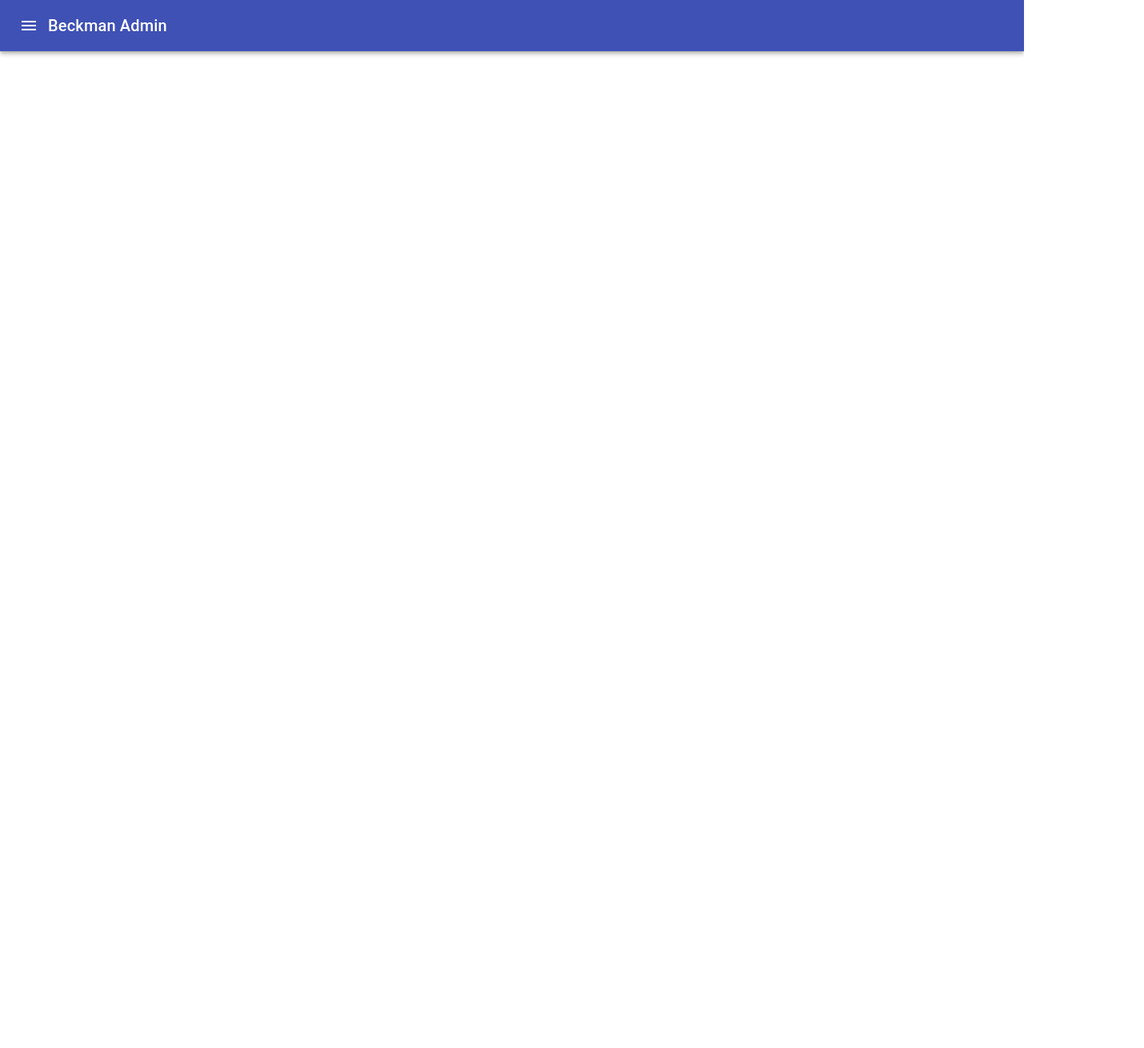
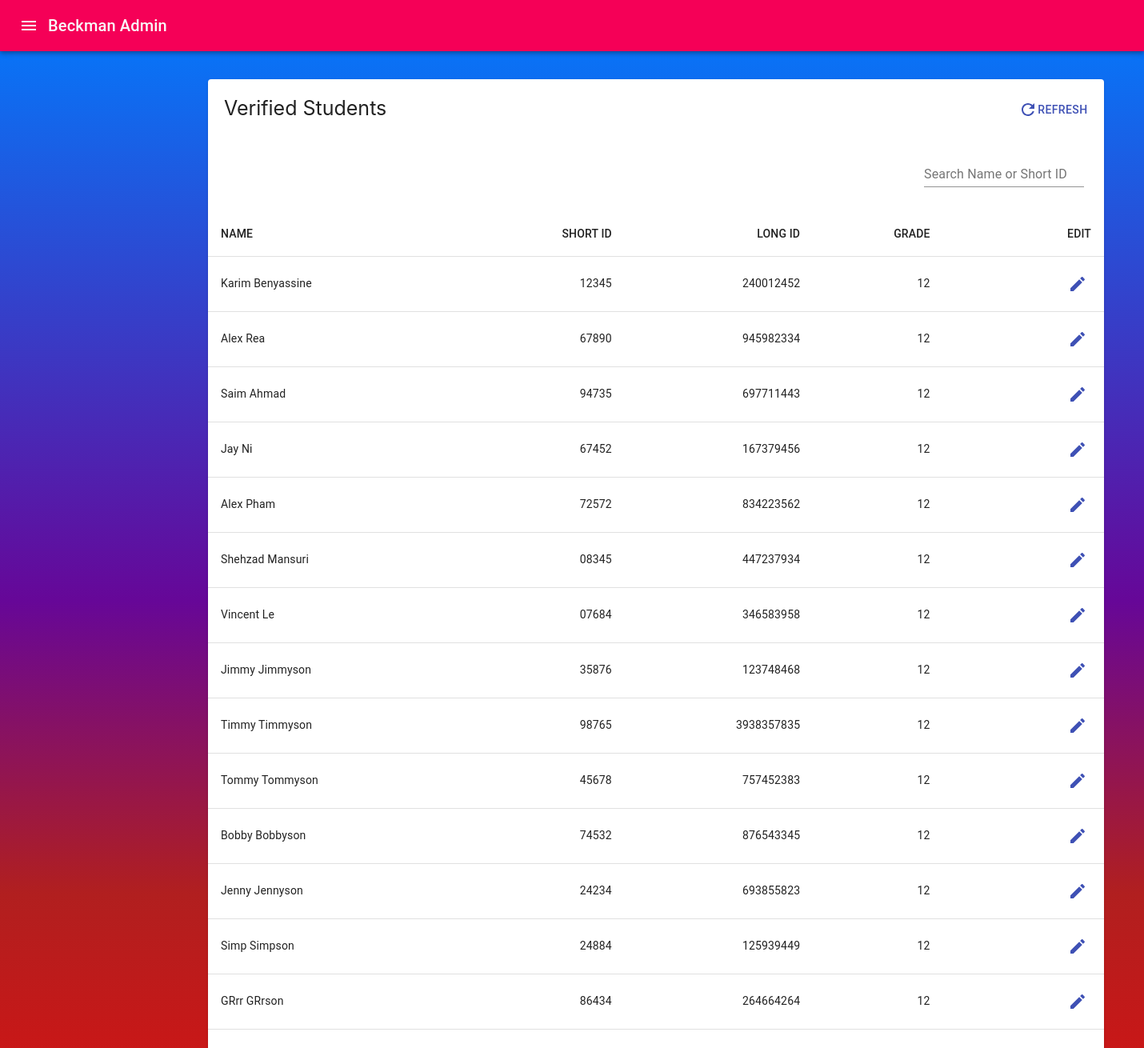
Before and after one commit to KarimBenyassine1/Beckman-High-School-Admin-App, a React (Create React App) app: page /dashboard in a window 1280 px wide. Shown: the top 1310 px of the page at 80% size, 1430 px wide, since content can reach past the window. Before the commit the page ends 800 px from the top, so only its background shows below. Built offline with nearby package versions, Linux system fonts and the light colour scheme.

Commit message:
second push

```diff
--- a/package.json
+++ b/package.json
@@ -5,7 +5,7 @@
   "dependencies": {
     "@material-ui/core": "^4.9.5",
     "@material-ui/icons": "^4.9.1",
-    "@material-ui/lab": "^4.0.0-alpha.45",
+    "@material-ui/lab": "^4.0.0-alpha.46",
     "@testing-library/jest-dom": "^4.2.4",
     "@testing-library/react": "^9.5.0",
     "@testing-library/user-event": "^7.2.1",
--- /dev/null
+++ b/src/components/Dashboard/Dashboard.css
@@ -0,0 +1,26 @@
+.verifycard{
+    position:relative;
+    left:260px;
+    top: 35px;
+    width: 1120px;
+    height: 1310px;
+}
+.backgroundDash{
+    width:1430px;
+    height: 1470px;
+    background: rgb(219,17,17);
+    background: linear-gradient(0deg, rgba(219,17,17,1) 0%, rgba(177,31,31,1) 24%, rgba(102,7,152,1) 49%, rgba(0,125,255,1) 100%);
+}
+
+.p{
+    font-size: 25px;
+    position: relative;
+    left: 20px;
+    bottom:5px
+}
+
+.text{
+    position: relative;
+    left: 895px;
+    width: 200px;
+}
--- a/src/components/Dashboard/Dashboard.js
+++ b/src/components/Dashboard/Dashboard.js
@@ -1,13 +1,188 @@
 import React from 'react';
 import Menu from "../Menu"
+import Card from '@material-ui/core/Card';
+import "./Dashboard.css"
+import Button from '@material-ui/core/Button';
+import RefreshIcon from '@material-ui/icons/Refresh';
+import TextField from '@material-ui/core/TextField';
+import TableBody from '@material-ui/core/TableBody';
+import TableContainer from '@material-ui/core/TableContainer';
+import Table from '@material-ui/core/Table';
+import TableCell from '@material-ui/core/TableCell';
+import TableHead from '@material-ui/core/TableHead';
+import TableRow from '@material-ui/core/TableRow';
+import EditIcon from '@material-ui/icons/Edit';
+import Pagination from '@material-ui/lab/Pagination';
+
 
 class Dashboard extends React.Component {
-    render(){
+    constructor(props){
+        super(props)
+
+        this.state = {
+            students: [
+                {
+                    name: "Karim Benyassine",
+                    shortId: "12345",
+                    longId: '240012452',
+                    grade: "12"
+                },
+                {
+                    name: "Alex Rea",
+                    shortId: "67890",
+                    longId: '945982334',
+                    grade: "12"
+                },
+                {
+                    name: "Saim Ahmad",
+                    shortId: "94735",
+                    longId: '697711443',
+                    grade: "12"
+                },
+                {
+                    name: "Jay Ni",
+                    shortId: "67452",
+                    longId: '167379456',
+                    grade: "12"
+                },
+                {
+                    name: "Alex Pham",
+                    shortId: "72572",
+                    longId: '834223562',
+                    grade: "12"
+                },
+                {
+                    name: "Shehzad Mansuri",
+                    shortId: "08345",
+                    longId: '447237934',
+                    grade: "12"
+                },
+                {
+                    name: "Vincent Le",
+                    shortId: "07684",
+                    longId: '346583958',
+                    grade: "12"
+                },
+                {
+                    name: "Jimmy Jimmyson",
+                    shortId: "35876",
+                    longId: '123748468',
+                    grade: "12"
+                },
+                {
+                    name: "Timmy Timmyson",
+                    shortId: "98765",
+                    longId: '3938357835',
+                    grade: "12"
+                },
+                {
+                    name: "Tommy Tommyson",
+                    shortId: "45678",
+                    longId: '757452383',
+                    grade: "12"
+                },
+                {
+                    name: "Bobby Bobbyson",
+                    shortId: "74532",
+                    longId: '876543345',
+                    grade: "12"
+                },
+                {
+                    name: "Jenny Jennyson",
+                    shortId: "24234",
+                    longId: '693855823',
+                    grade: "12"
+                },
+                {
+                    name: "Simp Simpson",
+                    shortId: "24884",
+                    longId: '125939449',
+                    grade: "12"
+                },
+                {
+                    name: "GRrr GRrson",
+                    shortId: "86434",
+                    longId: '264664264',
+                    grade: "12"
+                },
+                {
+                    name: "Tss Tsson",
+                    shortId: "85866",
+                    longId: '223435534',
+                    grade: "12"
+                },
+            ],
+            search:'',
+            page: 1,
+            setPage: 1
+        }
+
+        this.handleChange = this.handleChange.bind(this);
+      }
+
+    updateSearch=(event)=>{
+        this.setState({search: event.target.value.substring(0,
+            40)})
+    }
+
+    handleChange = (event) => {
+        this.setState({setPage: event.target.value})
+      };
+
+    renderDash(){
+        let filteredStudents=this.state.students.filter(
+            (student)=>{
+                return student.name.toLowerCase().indexOf(this.state.search.toLowerCase()) !== -1 ||
+                student.shortId.indexOf(this.state.search) !==-1;
+            }
+        );
+
         return(
-            <Menu />
+            <div className="backgroundDash">
+                <Menu />
+                    <Card className="verifycard">
+                        <p className='p'>Verified Students <span> <Button onClick={() => window.location.reload(false)} color="primary" style={{position:"relative", left:"775px"}}><RefreshIcon color="primary" />Refresh</Button> </span> </p>
+                        <TextField id="standard-basic" label="Search Name or Short ID" value={this.state.search} onChange={this.updateSearch.bind(this)} className="text"/>
+                        <TableContainer style={{paddingTop:'30px'}}>
+                        <Table aria-label="simple table">
+                            <TableHead>
+                                <TableRow>
+                                    <TableCell>NAME</TableCell>
+                                    <TableCell align="right">SHORT ID</TableCell>
+                                    <TableCell align="right">LONG ID</TableCell>
+                                    <TableCell align="right">GRADE</TableCell>
+                                    <TableCell align="right">EDIT</TableCell>
+                                </TableRow>
+                            </TableHead>
+                            <TableBody>
+                                {filteredStudents.map(student => (
+                                    <TableRow>
+                                    <TableCell>
+                                        {student.name}
+                                    </TableCell>
+                                    <TableCell align="right">{student.shortId}</TableCell>
+                                    <TableCell align="right">{student.longId}</TableCell>
+                                    <TableCell align="right">{student.grade}</TableCell>
+                                    <TableCell align="right"><Button style={{position:'relative', left:'15px'}}><EditIcon color="primary"/></Button></TableCell>
+                                    </TableRow>
+                                ))}
+                            </TableBody>
+                        </Table>
+                        </TableContainer>
+                        <Pagination style={{position:'relative', left:'770px', top:"10px"}} count={10} />
+                    </Card>
+            </div>
         )
     }
 
+
+    render(){
+        return(
+            <div>
+                {this.renderDash()}
+            </div>
+        )
+    }
 
 
 
--- a/src/components/Menu.js
+++ b/src/components/Menu.js
@@ -4,17 +4,18 @@ import Toolbar from '@material-ui/core/Toolbar';
 import Typography from '@material-ui/core/Typography';
 import IconButton from '@material-ui/core/IconButton';
 import MenuIcon from '@material-ui/icons/Menu';
+import grey from '@material-ui/core/colors/grey';
 
 export default class Menu extends React.Component{
     render(){
         return(
             <div>
-                <AppBar position="static">
+                <AppBar position="static" color='secondary'>
                     <Toolbar>
-                    <IconButton edge="start" color="inherit" aria-label="menu">
+                    <IconButton edge="start" style={{color:grey[50]}} aria-label="menu">
                         <MenuIcon />
                     </IconButton>
-                    <Typography variant="h6">
+                    <Typography variant="h6" style={{color:grey[50]}} >
                         Beckman Admin
                     </Typography>
                     </Toolbar>
```
Also changed, not shown: src/components/Dashboard/VerifiedTable.js (added), 1 other file (tests, documents, lock files or other folders).
